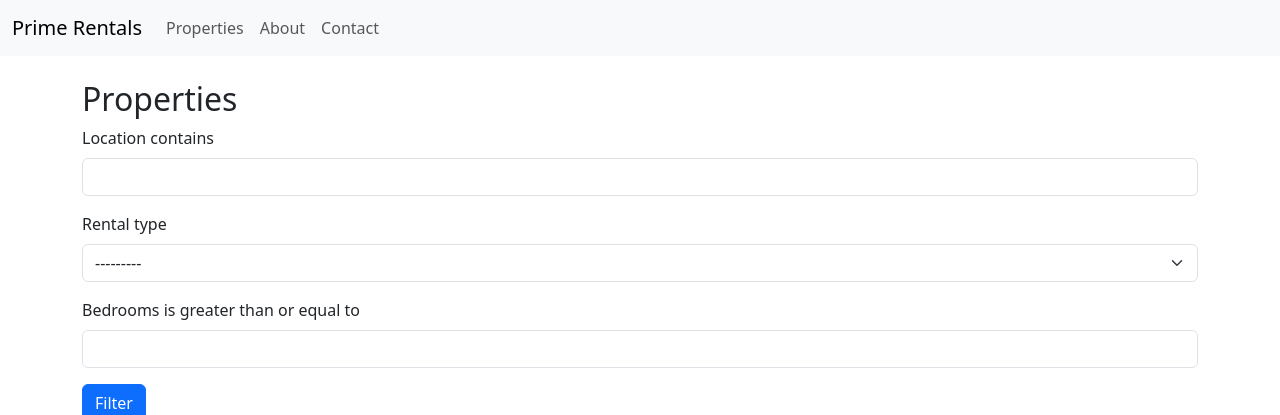
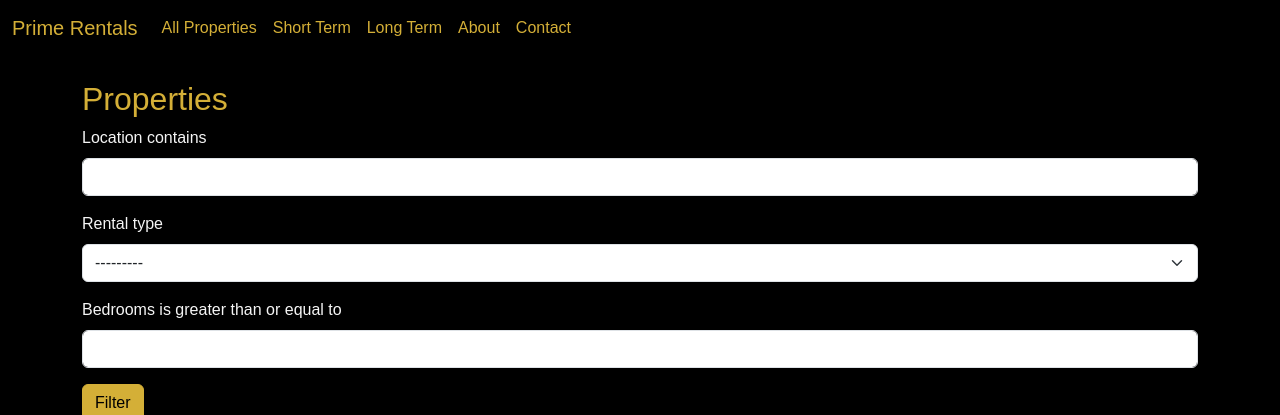
Before and after one commit to ryanyv/prime_rentals, a Django app: page /properties/ in a window 1280 px wide. Shown: the top 415 px of the page. Run offline with Django 5.2, Linux system fonts and the light colour scheme; data comes from the database, SQL or seed files in the repository; some libraries are stand-ins or nearby versions.

Commit message:
Add modern black and gold theme with map and new rental pages

```diff
--- a/rentals/urls.py
+++ b/rentals/urls.py
@@ -6,6 +6,8 @@ app_name = 'rentals'
 urlpatterns = [
     path('', views.HomeView.as_view(), name='home'),
     path('properties/', views.PropertyListView.as_view(), name='property_list'),
+    path('properties/short-term/', views.ShortTermListView.as_view(), name='short_term_list'),
+    path('properties/long-term/', views.LongTermListView.as_view(), name='long_term_list'),
     path('properties/<slug:slug>/', views.PropertyDetailView.as_view(), name='property_detail'),
     path('team/', views.TeamListView.as_view(), name='team'),
     path('contact/', views.ContactView.as_view(), name='contact'),
--- a/rentals/views.py
+++ b/rentals/views.py
@@ -26,6 +26,26 @@ class PropertyListView(FilterView):
     paginate_by = 10
     filterset_class = PropertyFilter
     template_name = 'property_list.html'
+
+
+class ShortTermListView(PropertyListView):
+    def get_queryset(self):
+        return super().get_queryset().filter(rental_type=Property.SHORT)
+
+    def get_context_data(self, **kwargs):
+        context = super().get_context_data(**kwargs)
+        context['page_title'] = 'Short Term Rentals'
+        return context
+
+
+class LongTermListView(PropertyListView):
+    def get_queryset(self):
+        return super().get_queryset().filter(rental_type=Property.LONG)
+
+    def get_context_data(self, **kwargs):
+        context = super().get_context_data(**kwargs)
+        context['page_title'] = 'Long Term Rentals'
+        return context
 
 
 class PropertyDetailView(generic.DetailView):
--- /dev/null
+++ b/static/styles.css
@@ -0,0 +1,39 @@
+body {
+    background-color: #000;
+    color: #f5f5f5;
+    font-family: Arial, sans-serif;
+}
+
+.navbar {
+    background-color: #000;
+}
+
+.navbar .navbar-brand,
+.navbar .nav-link {
+    color: #d4af37;
+}
+
+.navbar .nav-link:hover {
+    color: #fff;
+}
+
+.btn-primary {
+    background-color: #d4af37;
+    border-color: #d4af37;
+    color: #000;
+}
+
+.btn-primary:hover {
+    background-color: #bfa133;
+    border-color: #bfa133;
+}
+
+.card {
+    background-color: #111;
+    border: 1px solid #333;
+    color: #f5f5f5;
+}
+
+.container h2 {
+    color: #d4af37;
+}
--- a/templates/base.html
+++ b/templates/base.html
@@ -5,15 +5,18 @@
     <meta charset="utf-8">
     <meta name="viewport" content="width=device-width, initial-scale=1">
     <link href="https://cdn.jsdelivr.net/npm/bootstrap@5.3.3/dist/css/bootstrap.min.css" rel="stylesheet">
+    <link rel="stylesheet" href="{% static 'styles.css' %}">
     <title>Prime Rentals</title>
 </head>
 <body>
-<nav class="navbar navbar-expand-lg navbar-light bg-light">
+<nav class="navbar navbar-expand-lg navbar-dark bg-black">
   <div class="container-fluid">
     <a class="navbar-brand" href="{% url 'rentals:home' %}">Prime Rentals</a>
     <div class="collapse navbar-collapse">
       <ul class="navbar-nav me-auto mb-2 mb-lg-0">
-        <li class="nav-item"><a class="nav-link" href="{% url 'rentals:property_list' %}">Properties</a></li>
+        <li class="nav-item"><a class="nav-link" href="{% url 'rentals:property_list' %}">All Properties</a></li>
+        <li class="nav-item"><a class="nav-link" href="{% url 'rentals:short_term_list' %}">Short Term</a></li>
+        <li class="nav-item"><a class="nav-link" href="{% url 'rentals:long_term_list' %}">Long Term</a></li>
         <li class="nav-item"><a class="nav-link" href="{% url 'rentals:team' %}">About</a></li>
         <li class="nav-item"><a class="nav-link" href="{% url 'rentals:contact' %}">Contact</a></li>
       </ul>
--- a/templates/property_detail.html
+++ b/templates/property_detail.html
@@ -3,6 +3,11 @@
 <h2>{{ object.title }}</h2>
 <img src="{{ object.main_image.url }}" class="img-fluid mb-3">
 <p>{{ object.description }}</p>
+<div class="mb-3">
+    <iframe width="100%" height="450" style="border:0" loading="lazy" allowfullscreen
+        src="https://www.google.com/maps?q={{ object.location|urlencode }}&output=embed">
+    </iframe>
+</div>
 <h4>Gallery</h4>
 <div class="row">
     {% for img in object.gallery.all %}
--- a/templates/property_list.html
+++ b/templates/property_list.html
@@ -1,7 +1,7 @@
 {% extends 'base.html' %}
 {% load crispy_forms_tags %}
 {% block content %}
-<h2>Properties</h2>
+<h2>{{ page_title|default:"Properties" }}</h2>
 <form method="get" class="mb-3">
     {{ filter.form|crispy }}
     <button type="submit" class="btn btn-primary">Filter</button>
```
